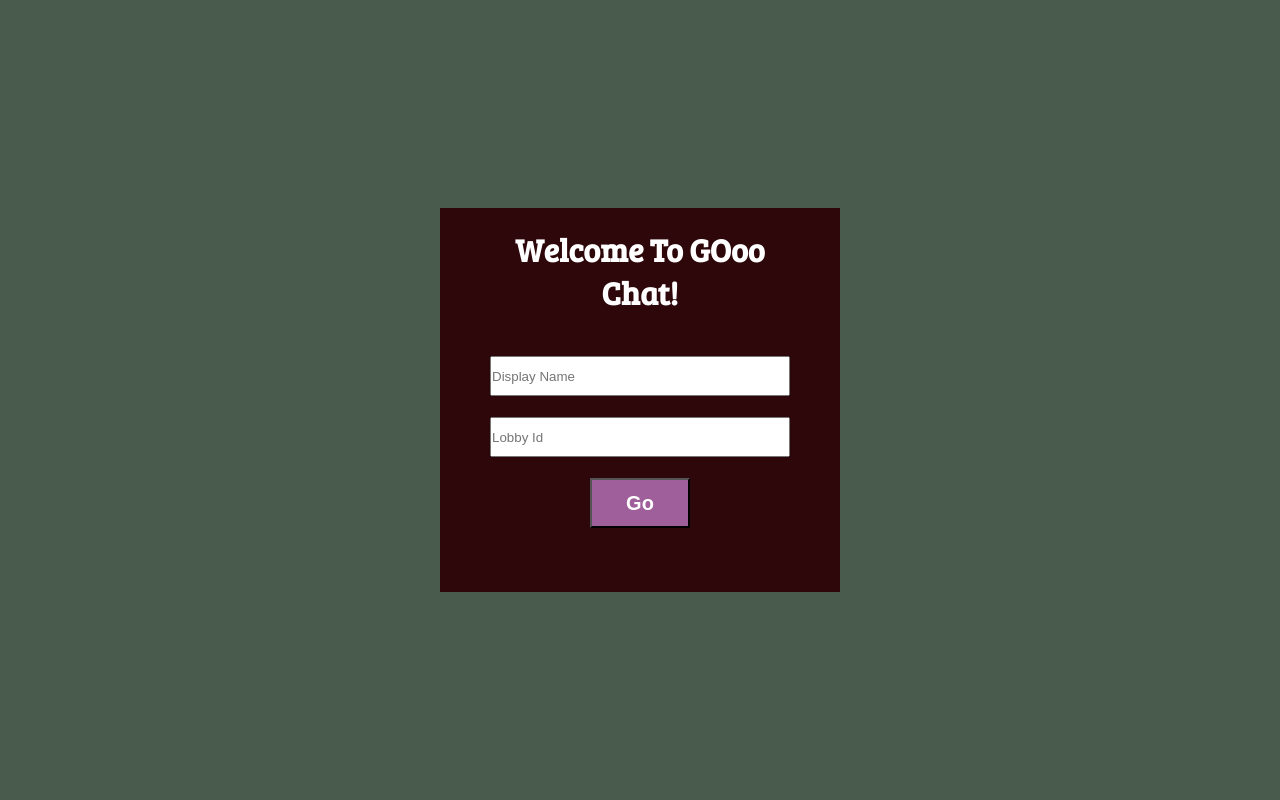
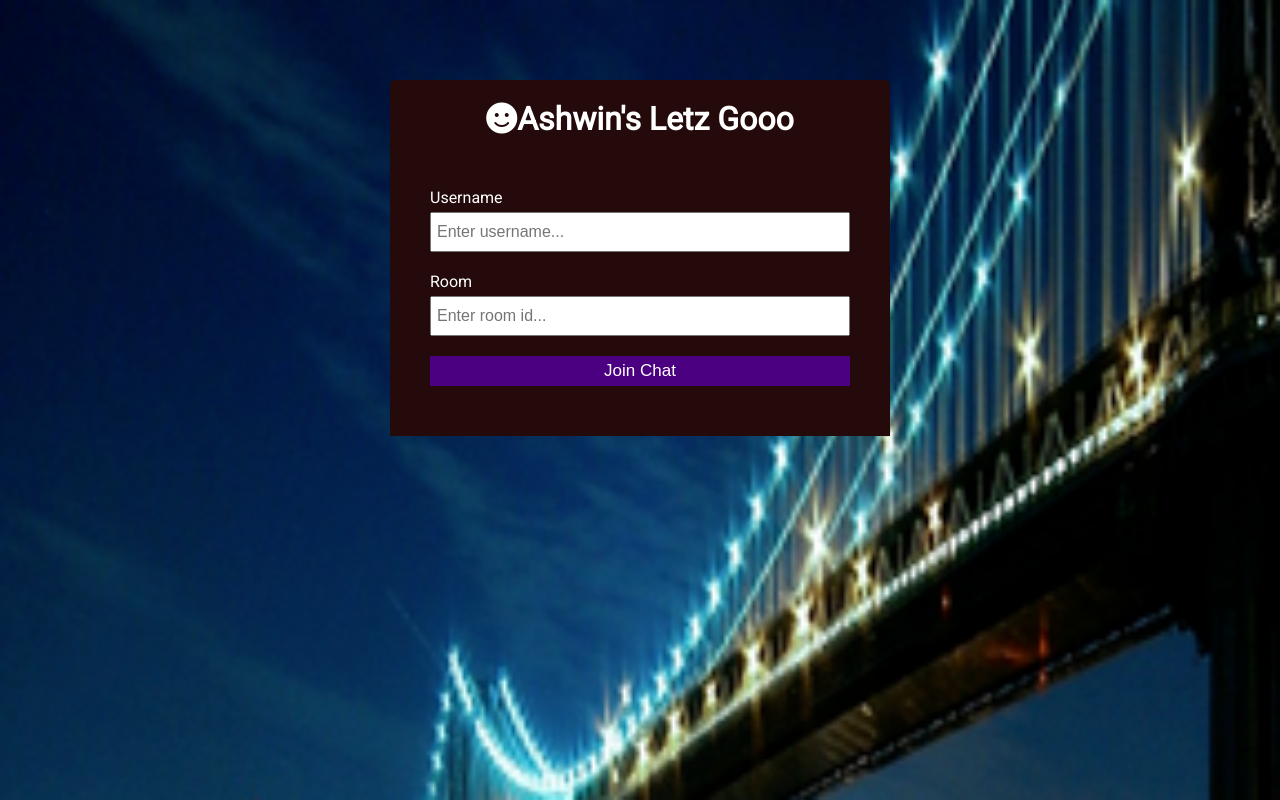
Before and after one commit to Ash515/LetzGo, a website: page Public/index.html in a window 1280 px wide. Drawn offline with Linux system fonts and the light colour scheme.

Commit message:
Updated files

```diff
--- /dev/null
+++ b/Public/chat.css
@@ -0,0 +1,138 @@
+@import url('https://fonts.googleapis.com/css?family=Roboto&display=swap');
+:root {
+	--dark-color-a: #667aff;
+	--dark-color-b: #7386ff;
+	--light-color: #e6e9ff;
+	--success-color: #5cb85c;
+	--error-color: #d9534f;
+}
+
+* {
+
+
+	box-sizing: border-box;
+	margin:0px;
+	padding: 0;
+}
+
+body {
+	font-family: 'Roboto', sans-serif;
+    font-size: 16px;
+    background-image: url('wallpaper.jpg');
+    background-size: cover;
+
+	margin: 20px;
+}
+
+ul {
+	list-style: none;
+}
+
+a {
+	text-decoration: none;
+}
+
+.btn {
+	cursor: pointer;
+	padding: 5px 15px;
+	background:rgb(52, 68, 156);
+	color:white;
+	border: 0;
+	font-size: 17px;
+}
+
+.chat-container {
+	max-width: 1100px;
+	background: #fff;
+	margin: 30px auto;
+	overflow: hidden;
+}
+
+.chat-header {
+	background:rgb(16, 63, 18);
+	color: #fff;
+	border-top-left-radius: 5px;
+	border-top-right-radius: 5px;
+	padding: 15px;
+	display: flex;
+	align-items: center;
+	justify-content: space-between;
+}
+
+.chat-main {
+	display: grid;
+	grid-template-columns: 1fr 3fr;
+}
+
+.chat-sidebar {
+	background:green;
+	color: #fff;
+	padding: 20px 20px 60px;
+	overflow-y: scroll;
+}
+
+.chat-sidebar h2 {
+	font-size: 20px;
+	background: rgba(0, 0, 0, 0.1);
+	padding: 10px;
+	margin-bottom: 20px;
+}
+
+.chat-sidebar h3 {
+	margin-bottom: 15px;
+}
+
+.chat-sidebar ul li {
+	padding: 10px 0;
+}
+
+.chat-messages {
+	padding: 30px;
+	max-height: 500px;
+	overflow-y: scroll;
+}
+
+.chat-messages .message {
+	padding: 10px;
+	margin-bottom: 15px;
+	background-color: var(--light-color);
+	border-radius: 5px;
+	overflow-wrap: break-word;
+}
+
+.chat-messages .message .meta {
+	font-size: 15px;
+	font-weight: bold;
+	color: var(--dark-color-b);
+	opacity: 0.7;
+	margin-bottom: 7px;
+}
+
+.chat-messages .message .meta span {
+	color: #777;
+}
+
+.chat-form-container {
+	padding: 20px 30px;
+	background-color: var(--dark-color-a);
+}
+
+.chat-form-container form {
+	display: flex;
+}
+
+.chat-form-container input[type='text'] {
+	font-size: 16px;
+	padding: 5px;
+	height: 40px;
+	flex: 1;
+}
+@media (max-width: 700px) {
+	.chat-main {
+		display: block;
+	}
+
+	.chat-sidebar {
+		display: none;
+	}
+}
--- a/Public/home.css
+++ /dev/null
@@ -1,93 +0,0 @@
-*{
-    margin:0;
-    padding:0;
-    box-sizing: border-box;
-}
-html,
-body{
-    height:100%;
-}
-html{
-    font-family: 'Bree Serif', serif;
-    background-image: url("wallpaper.jpg");
-    font-size:18px ;
-}
-body{
-    display: grid;
-    place-items: center;
-}
-.container{
-    display:grid;
-    grid:
-    'search-container chat-title' 71px
-    'conversation-list chat-message-list' 1fr
-    'new-message-container chat-form'78px
-    /275px 1fr;
-
-    min-width:800px;
-    max-width: 1000px;
-    height:95vh;
-    width:100px;
-    background:pink;
-    border-radius: 10px;
-}
-.search-container,
-.conversation-list,
-.new-message-container{
-    background:green;
-
-}
-.search-container{
-    grid-area:search-container;
-    border-radius: 10px 0 0 0;
-    box-shadow: 0 1px 3px -1px rgba(0,0,0,0.75);
-    z-index:1;
-}
-.conversation-list{
-    grid-area:conversation-list;
-    overflow-y: scroll;
-}
-
-.new-message-container{
-    grid-area:new-message-container;
-    border-top: ip solid black;
-    border-radius:0 0 0 10 px;
-}
-.chat-title,
-.chat-form{
-    background: #eee;
-}
-.chat-title{
-    grid-area: chat-title;
-    color:#0048AA;
-    font-weight:bold;
-    font-size:20px;
-    border:0 10px 0 0;
-    box-shadow: red;
-}
-.chat-message-list{
-    grid-area: chat-message-list;
-    overflow-y: scroll;
-}
-.chat-form{
-    grid-area: chat-form;
-    border-radius:0 0 10px 0;
-    border-top: 1px yellow;
-}
-.text{
-    background-color:pink;
-    margin-top: 10px;
-    margin-left:10px;
-    width:400px;
-    height:50px;
-    border-radius: 10px;
-    font-weight: bold;
-    font-size: 16px;
-}
-.button{
-    width:70px;
-    height:50px;
-    border-radius: 10px;
-    background-color: rgb(30, 34, 56);
-    color:white;
-}
--- a/Public/index.html
+++ b/Public/index.html
@@ -1,25 +1,47 @@
-<html>
+<!DOCTYPE html>
+<html lang="en">
 	<head>
-        <link rel="stylesheet" type="text/css" href="style.css">
-        <link rel="preconnect" href="https://fonts.gstatic.com">
-<link href="https://fonts.googleapis.com/css2?family=Bree+Serif&display=swap" rel="stylesheet">
-
+		<meta charset="UTF-8" />
+		<meta name="viewport" content="width=device-width, initial-scale=1.0" />
+		<meta http-equiv="X-UA-Compatible" content="ie=edge" />
+		<link
+			rel="stylesheet"
+			href="https://cdnjs.cloudflare.com/ajax/libs/font-awesome/5.12.1/css/all.min.css"
+			integrity="sha256-mmgLkCYLUQbXn0B1SRqzHar6dCnv9oZFPEC1g1cwlkk="
+			crossorigin="anonymous"
+		/>
+		<link rel="stylesheet" href="style.css" />
+		<title>Ashwin's Letz Goo App</title>
 	</head>
 	<body>
-        <div class="flex"></div>
-        <div class="frontpage">
-            <form action="/home.html">
-                <h1><font color="white">
-                Welcome To GOoo Chat!</font></h1>
-            <br><br>
-           <input type="text"class="form" placeholder="Display Name"  name="name" required>
-            <br><br>
-            <b><input type="text" name="lobby" class="form" placeholder="Lobby Id"required>
-            <br><br>
-            <center><button type="submit" class="button"><b>Go</b></button></center>
-
-
+		<div class="join-container">
+			<header class="join-header">
+				<h1><i class="fas fa-smile"></i>Ashwin's Letz Gooo</h1>
+			</header>
+			<main class="join-main">
+				<form action="home.html">
+					<div class="form-control">
+						<label for="username">Username</label>
+						<input
+							type="text"
+							name="username"
+							id="username"
+							placeholder="Enter username..."
+							required
+						/>
+					</div>
+					<div class="form-control">
+						<label for="room">Room</label>
+                        <input
+                            type="text"
+							name="room"
+							id="roomid"
+							placeholder="Enter room id..."
+							required
+					</div>
+					<button type="submit" class="btn">Join Chat</button>
 				</form>
+			</main>
 		</div>
 	</body>
 </html>
--- a/Public/style.css
+++ b/Public/style.css
@@ -1,42 +1,94 @@
-body{
-    font-family: 'Bree Serif', serif;
-    background-image: url("wallpaper1.jpg");
-    background-size: cover;
-    background-color: rgba(23, 46, 26, 0.781);
+@import url('https://fonts.googleapis.com/css?family=Roboto&display=swap');
+
+:root {
+	--dark-color-a: #667aff;
+	--dark-color-b: #7386ff;
+	--light-color: #e6e9ff;
+	--success-color: #5cb85c;
+	--error-color: #d9534f;
 }
-*{
-    box-sizing: border-box;
-    margin: 0;
-    padding: 0;
-}
-.form{
-    width:300px;
-    height:40px;
+
+* {
 
 
+	box-sizing: border-box;
+	margin:0px;
+	padding: 0;
 }
-.button{
-    display:block;
-    background-color: rgba(211, 136, 221, 0.685);
-    width:100px;
-    height:50px;
-    color:white;
-    font-size: 20px;
+
+body {
+	font-family: 'Roboto', sans-serif;
+    font-size: 16px;
+    background-image: url('wallpaper3.png');
+    background-size:cover;
+
+	margin: 20px;
 }
-.frontpage{
-    text-align:center;
-    display:block;
-    background-color: rgb(46, 7, 10);
-    margin-top:200px;
-    margin-bottom: 200px;
-    margin-right:500px;
-    margin-left:500px;
-    padding-top: 20px;
-    padding-bottom:30px;
-    padding-right: 50px;
-    padding-left: 50px;
+
+ul {
+	list-style: none;
 }
-body {    display: flex;
-    justify-content: center;
-    margin: 8px;
+
+a {
+	text-decoration: none;
 }
+
+.btn {
+	cursor: pointer;
+	padding: 5px 15px;
+	background:indigo;
+	color: white;
+	border: 0;
+	font-size: 17px;
+}
+
+.join-container {
+	max-width: 500px;
+	margin: 80px auto;
+	color: #fff;
+}
+
+.join-header {
+	text-align: center;
+	padding: 20px;
+	background:rgb(36, 10, 10);
+	border-top-left-radius: 5px;
+	border-top-right-radius: 5px;
+}
+
+.join-main {
+	padding: 30px 40px;
+	background-color: rgb(36, 10, 10);
+}
+
+.join-main p {
+	margin-bottom: 20px;
+}
+
+.join-main .form-control {
+	margin-bottom: 20px;
+}
+
+.join-main label {
+	display: block;
+	margin-bottom: 5px;
+}
+
+.join-main input[type='text'] {
+	font-size: 16px;
+	padding: 5px;
+	height: 40px;
+	width: 100%;
+}
+
+.join-main select {
+	font-size: 16px;
+	padding: 5px;
+	height: 40px;
+	width: 100%;
+}
+
+.join-main .btn {
+	margin-top: 20px;
+	width: 100%;
+}
```
Also changed, not shown: Public/home.html (+48 -82 lines), Public/main.js (+81 -0 lines), Public/wallpaper2.jpg (added), Public/wallpaper3.png (added), 1 other file. Lines whose indentation alone changed are shown as unchanged.
